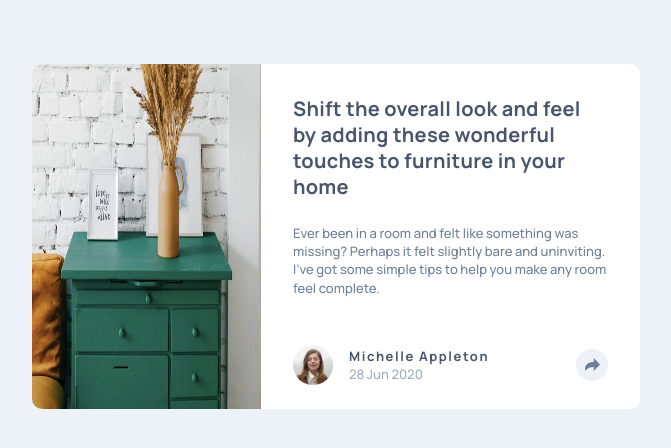
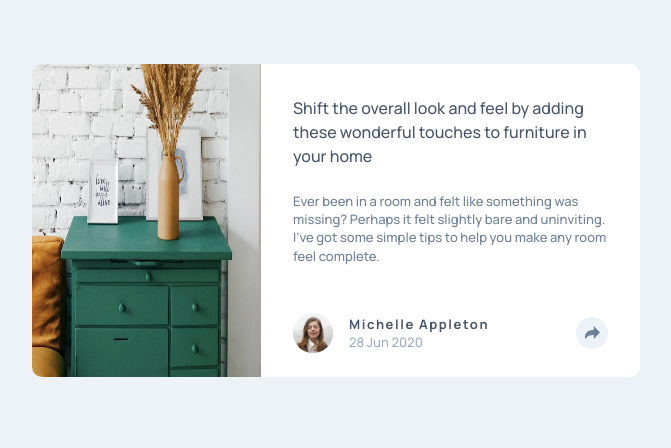
Before and after one commit to BlonoBuccellati/fm-article-preview-component, a Next.js app: page / in a window 1280 px wide. Shown: the top 448 px of the page, without its empty margins (304-975 px from the left). Built offline with nearby package versions, Linux system fonts and the light colour scheme.

Commit message:
refactor:コンポーネント設計を意識してリファクタリング

```diff
--- a/src/app/page.tsx
+++ b/src/app/page.tsx
@@ -1,10 +1,21 @@
-import UserCard from "@/components/user-card";
+import PostCard from "@/components/post-card";
+import ArticleProps from "@/types/article";
+
+const ARTICLE: ArticleProps = {
+  title:
+    "Shift the overall look and feel by adding these wonderful touches to furniture in your home",
+  description:
+    "Ever been in a room and felt like something was missing? Perhaps it felt slightly bare and uninviting. I’ve got some simple tips to help you make any room feel complete.",
+  userName: "Michelle Appleton",
+  date: "28 Jun 2020",
+  userAvatar: "",
+};
 
 export default function Home() {
   return (
     <article>
       <div className="my-800">
-        <UserCard />
+        <PostCard article={ARTICLE} />
       </div>
     </article>
   );
--- /dev/null
+++ b/src/components/post-card.tsx
@@ -0,0 +1,47 @@
+"use client";
+
+import Image from "next/image";
+import { useState } from "react";
+
+import { drawers } from "@/assets";
+import { SharePopover, ShareButton } from "@/components/share-popover";
+import {
+  Card,
+  CardContent,
+  CardDescription,
+  CardFooter,
+  CardTitle,
+} from "@/components/ui/card";
+import UserProfile from "@/components/user-profile";
+import ArticleProps from "@/types/article";
+
+const PostCard = ({ article }: { article: ArticleProps }) => {
+  const [open, setOpen] = useState(false);
+  return (
+    <Card className="tablet:flex mx-auto max-w-5/6">
+      {/* heroImage */}
+      <Image
+        alt="hero image"
+        src={drawers}
+        className="tablet:rounded-t-none tablet:rounded-l-[10px] tablet:max-w-[229px] rounded-t-[10px]"
+      />
+      <div className="space-y-600">
+        <CardContent className="space-y-300">
+          <CardTitle>{article.title}</CardTitle>
+          <CardDescription>{article.description}</CardDescription>
+        </CardContent>
+        <CardFooter className="relative flex items-center justify-between px-400 pb-300">
+          <UserProfile userName={article.userName} articleDate={article.date} />
+          {/* share button とpopover*/}
+          <ShareButton open={open} onClick={() => setOpen((prev) => !prev)} />
+          {open && (
+            // bottom-0, left-0で固定
+            <SharePopover className="tablet:left-[55%] tablet:w-max tablet:bottom-[130%] absolute bottom-0 left-0 w-full rounded-b-lg" />
+          )}
+        </CardFooter>
+      </div>
+    </Card>
+  );
+};
+
+export default PostCard;
--- a/src/components/share-content.tsx
+++ /dev/null
@@ -1,22 +0,0 @@
-import { IconFacebook, IconPinterest, IconTwitter } from "@/assets";
-import { cn } from "@/lib/utils";
-
-const ShareContent = ({ className }: { className?: string }) => {
-  return (
-    <div className={cn("flex items-center space-x-200 bg-gray-900", className)}>
-      <div className="typo-3-overline text-gray-400 uppercase">share</div>
-      <a href="#">
-        <IconFacebook role="img" aria-label="facebook icon" />
-      </a>
-      <a href="#">
-        <IconTwitter role="img" aria-label="twitter icon" />
-      </a>
-      <a href="#">
-        <IconPinterest role="img" aria-label="pinterest icon" />
-      </a>
-      <div className="tablet:block triangle absolute -bottom-[14px] left-1/2 mx-auto hidden h-200 w-200 -translate-x-1/2" />
-    </div>
-  );
-};
-
-export default ShareContent;
--- /dev/null
+++ b/src/components/share-popover.tsx
@@ -0,0 +1,50 @@
+import { IconFacebook, IconPinterest, IconTwitter } from "@/assets";
+import { IconShare } from "@/assets";
+import { cn } from "@/lib/utils";
+
+const SharePopover = ({ className }: { className?: string }) => {
+  return (
+    <div
+      className={cn(
+        "tablet:rounded-xl tablet:py-200 relative flex items-center space-x-200 bg-gray-900 p-400",
+        className,
+      )}
+    >
+      <div className="typo-3-overline text-gray-400 uppercase">share</div>
+      <a href="#">
+        <IconFacebook role="img" aria-label="facebook icon" />
+      </a>
+      <a href="#">
+        <IconTwitter role="img" aria-label="twitter icon" />
+      </a>
+      <a href="#">
+        <IconPinterest role="img" aria-label="pinterest icon" />
+      </a>
+      <div className="triangle tablet:block absolute -bottom-[14px] left-1/2 mx-auto hidden h-200 w-200 -translate-x-1/2" />
+    </div>
+  );
+};
+
+interface ShareButtonProps {
+  onClick: React.MouseEventHandler<HTMLButtonElement>;
+  open: boolean;
+}
+const ShareButton = ({ onClick, open }: ShareButtonProps) => {
+  return (
+    <button
+      onClick={onClick}
+      className={cn(
+        "z-10 min-h-400 min-w-400 rounded-full bg-gray-200",
+        open && "bg-gray-500",
+      )}
+    >
+      <IconShare
+        className={cn("mx-auto", open ? "text-white" : "text-gray-500")}
+        aria-label="share icon"
+        role="img"
+      />
+    </button>
+  );
+};
+
+export { ShareButton, SharePopover };
--- /dev/null
+++ b/src/components/ui/card.tsx
@@ -0,0 +1,49 @@
+import { cn } from "@/lib/utils";
+
+function Card({ className, ...props }: React.ComponentProps<"article">) {
+  return (
+    <article
+      data-slot="card"
+      className={cn(
+        "tablet:max-desktop:max-w-[608px] desktop:max-w-[730px] rounded-[10px] bg-white",
+        className,
+      )}
+      {...props}
+    />
+  );
+}
+
+function CardContent({ className, ...props }: React.ComponentProps<"div">) {
+  return (
+    <div
+      data-slot="card-content"
+      className={cn("px-400 pt-400", className)}
+      {...props}
+    />
+  );
+}
+
+function CardFooter({ className, ...props }: React.ComponentProps<"div">) {
+  return <div data-slot="card-footer" className={cn(className)} {...props} />;
+}
+
+function CardTitle({ className, ...props }: React.ComponentProps<"h1">) {
+  return (
+    <h1
+      data-slot="card-title"
+      className={cn((className = "className=typo-1 text-gray-900"), className)}
+      {...props}
+    />
+  );
+}
+
+function CardDescription({ className, ...props }: React.ComponentProps<"p">) {
+  return (
+    <p
+      data-slot="card-description"
+      className={cn("typo-2-medium text-gray-500", className)}
+      {...props}
+    />
+  );
+}
+export { Card, CardContent, CardFooter, CardTitle, CardDescription };
--- a/src/components/user-card.tsx
+++ /dev/null
@@ -1,40 +0,0 @@
-import Image from "next/image";
-
-import { drawers } from "@/assets";
-
-import UserProfile from "./user-profile";
-
-const TextContents = () => {
-  return (
-    <div className="space-y-300 px-400 pt-400">
-      <h1 className="typo-1 text-gray-900">
-        Shift the overall look and feel by adding these wonderful touches to
-        furniture in your home
-      </h1>
-      <p className="typo-2-medium text-gray-500">
-        Ever been in a room and felt like something was missing? Perhaps it felt
-        slightly bare and uninviting. I’ve got some simple tips to help you make
-        any room feel complete.
-      </p>
-    </div>
-  );
-};
-const UserCard = () => {
-  return (
-    <section className="tablet:flex tablet:max-desktop:max-w-[608px] desktop:max-w-[730px] mx-auto max-w-5/6 rounded-[10px] bg-white">
-      {/* heroImage */}
-      <Image
-        alt="image"
-        src={drawers}
-        className="tablet:rounded-t-none tablet:rounded-l-[10px] tablet:max-w-[229px] rounded-t-[10px]"
-      />
-      <div className="space-y-600">
-        <TextContents />
-        {/* avatar */}
-        <UserProfile />
-      </div>
-    </section>
-  );
-};
-
-export default UserCard;
--- a/src/components/user-profile.tsx
+++ b/src/components/user-profile.tsx
@@ -1,24 +1,5 @@
-"use client";
-import { useState } from "react";
-
-import { IconShare } from "@/assets";
 import { avatar } from "@/assets";
 import { Avatar, AvatarFallback, AvatarImage } from "@/components/ui/avatar";
-import { cn } from "@/lib/utils";
-
-import ShareContent from "./share-content";
-
-const UserInfo = () => {
-  return (
-    <div className="flex items-center space-x-200">
-      <CardAvatar />
-      <div>
-        <div className="typo-2-bold text-gray-900">Michelle Appleton</div>
-        <div className="typo-2-medium text-gray-400">28 Jun 2020</div>
-      </div>
-    </div>
-  );
-};
 
 const CardAvatar = () => {
   return (
@@ -29,28 +10,18 @@ const CardAvatar = () => {
   );
 };
 
-const UserProfile = () => {
-  const [open, setOpen] = useState(false);
+interface UserProfileProps {
+  userName: string;
+  articleDate: string;
+}
+const UserProfile = ({ userName, articleDate }: UserProfileProps) => {
   return (
-    <div className="relative flex items-center justify-between px-400 pb-300">
-      <UserInfo />
-      <button
-        onClick={() => setOpen((prev) => !prev)}
-        className={cn(
-          "z-10 min-h-400 min-w-400 rounded-full bg-gray-200",
-          open && "bg-gray-500",
-        )}
-      >
-        <IconShare
-          className={cn("mx-auto", open ? "text-white" : "text-gray-500")}
-          aria-label="share icon"
-          role="img"
-        />
-      </button>
-      {open && (
-        // bottom-0, left-0で固定
-        <ShareContent className="tablet:left-[55%] tablet:w-max tablet:py-200 tablet:rounded-xl tablet:bottom-[130%] absolute bottom-0 left-0 w-full rounded-b-lg p-400" />
-      )}
+    <div className="flex items-center space-x-200">
+      <CardAvatar />
+      <div>
+        <div className="typo-2-bold text-gray-900">{userName}</div>
+        <div className="typo-2-medium text-gray-400">{articleDate}</div>
+      </div>
     </div>
   );
 };
--- /dev/null
+++ b/src/types/article.ts
@@ -0,0 +1,8 @@
+interface ArticleProps {
+  title: string;
+  description: string;
+  userName: string;
+  date: string;
+  userAvatar: string;
+}
+export default ArticleProps;
```
